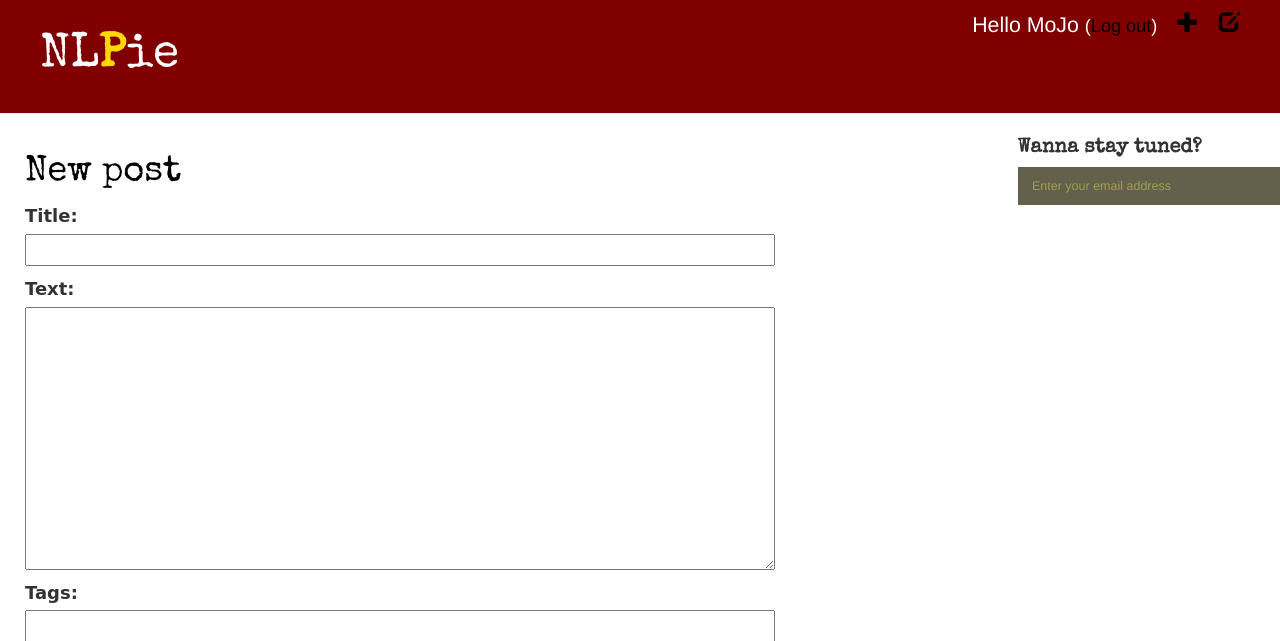
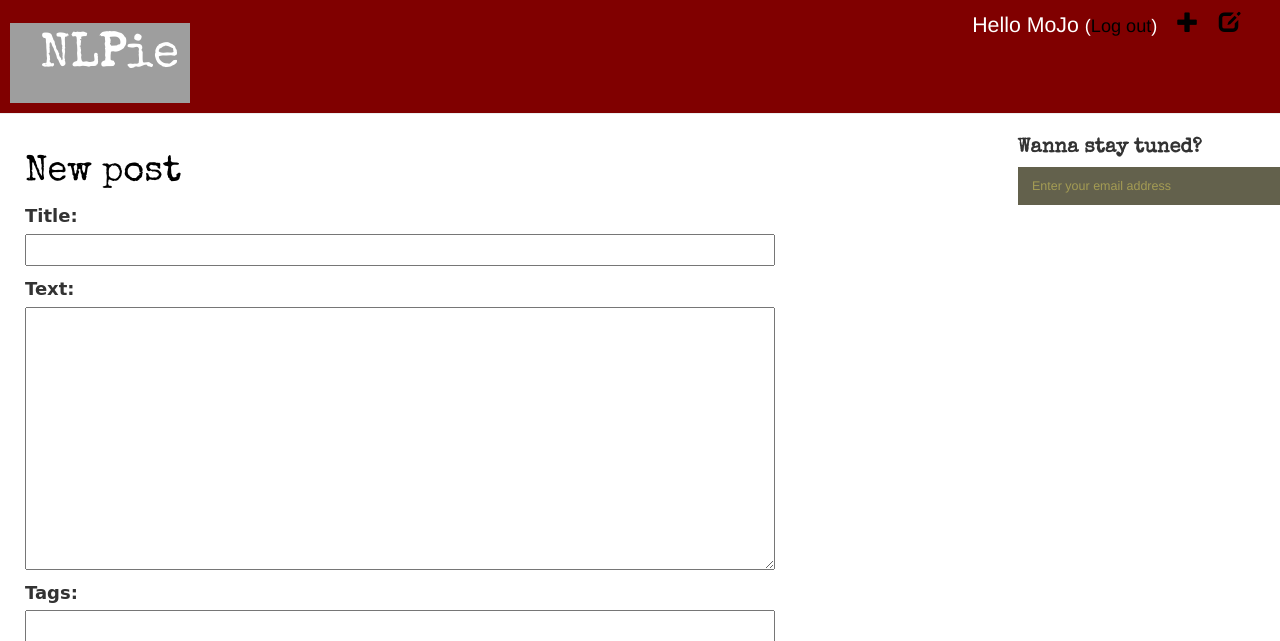
Before and after one commit to kasraavand/NLPie-blog, a Django app: page /post/new/ in a window 1280 px wide. Shown: the top 641 px of the page. Run offline with Django 3.2, Linux system fonts and the light colour scheme; the visitor is signed in with stand-in values (Sample User, id 1); some libraries are stand-ins or nearby versions; some web fonts are replaced; grey boxes are pictures that could not be loaded.

```diff
--- a/blog/templates/blog/base.html
+++ b/blog/templates/blog/base.html
@@ -19,7 +19,7 @@
             <p class="top-menu">Hello MoJo <small>(<a href="{% url 'logout' %}">Log out</a>)</small></p>
         {% endif %}
         <!--<img src="static/img/logo.jpg" height="100" width="200" href="/">-->
-        <h1><a href="/"> NL<span style="color: gold"><b>P</b></span>ie </a></h1>
+        <h1><a href="/"> NL<b>P</b>ie </a></h1> <img src="static/img/1f967.png" height="100" width="200" href="/">
     </div>
     <form class="newsletter" autocomplete="off" novalidate>
         <label style="font-size: 20px;font-family: 'Special Elite', cursive;">Wanna stay tuned?</label>
```
